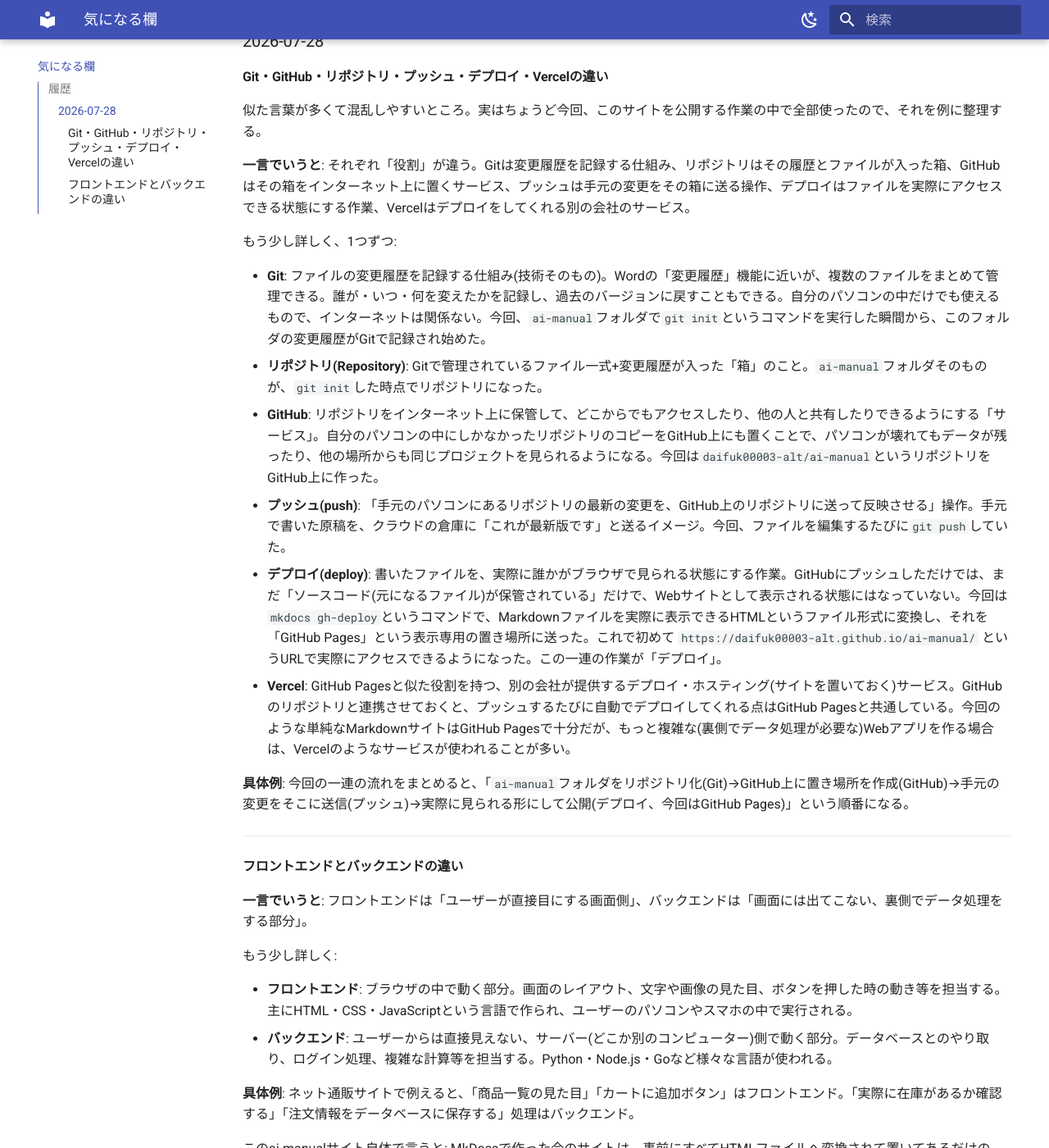
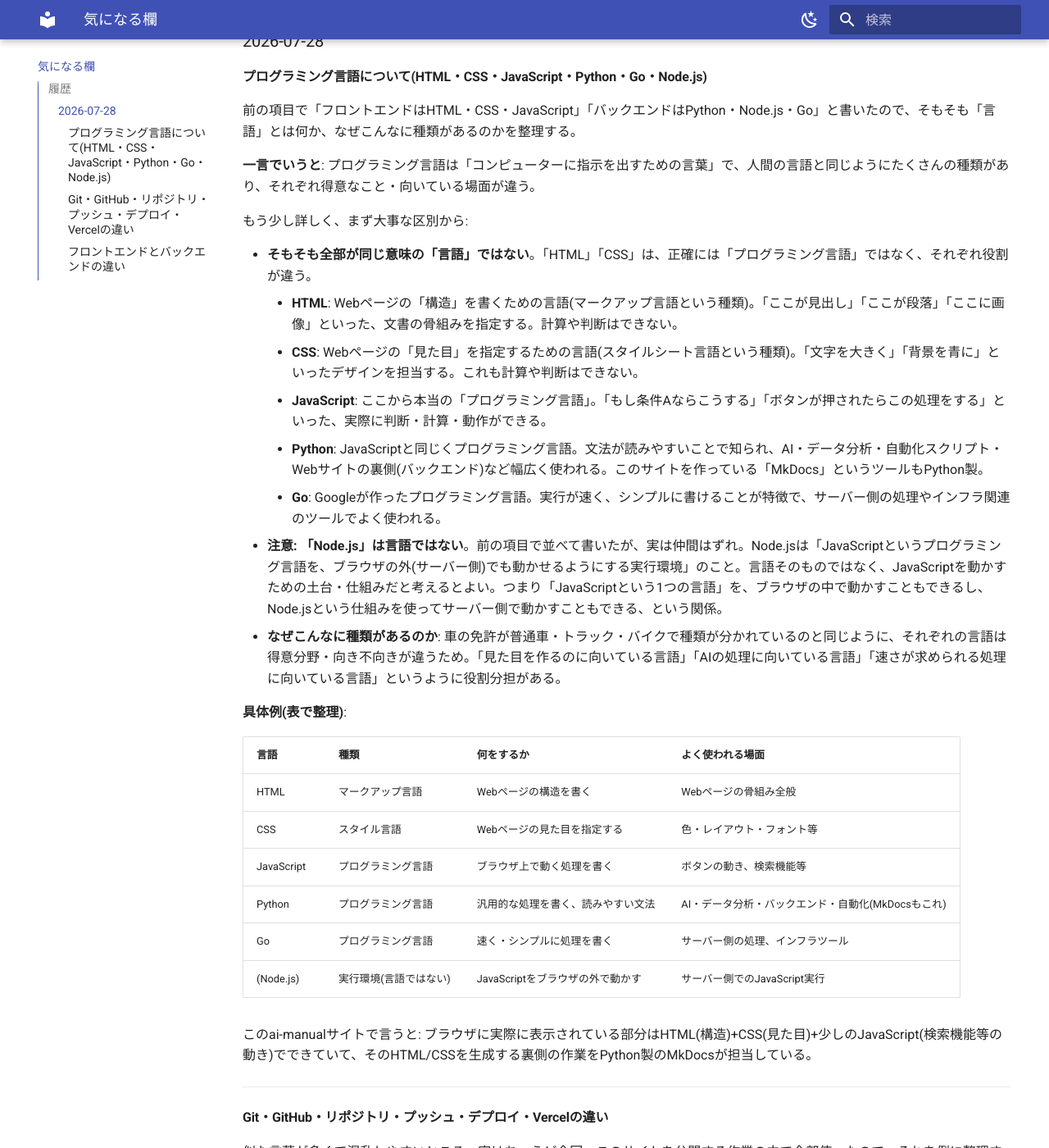
Before and after one commit to daifuk00003-alt/ai-manual, an MkDocs documentation site: the page built from docs/curious/index.md, in a window 1280 px wide and 1400 px high, scrolled down 501 px. Shown: the whole window at 82% size. Built offline with MkDocs 1.6.1 and Material for MkDocs 9.7.7, drawn with Linux system fonts in a browser that asks for light colours.

Commit message:
気になる欄に追記: プログラミング言語について(HTML/CSS/JavaScript/Python/Go/Node.js)
Co-Authored-By: Claude Sonnet 5 <noreply@anthropic.com>

```diff
--- a/docs/curious/index.md
+++ b/docs/curious/index.md
@@ -10,6 +10,38 @@
 ## 履歴
 
 ### 2026-07-28
+
+#### プログラミング言語について(HTML・CSS・JavaScript・Python・Go・Node.js)
+
+前の項目で「フロントエンドはHTML・CSS・JavaScript」「バックエンドはPython・Node.js・Go」と書いたので、そもそも「言語」とは何か、なぜこんなに種類があるのかを整理する。
+
+**一言でいうと**: プログラミング言語は「コンピューターに指示を出すための言葉」で、人間の言語と同じようにたくさんの種類があり、それぞれ得意なこと・向いている場面が違う。
+
+もう少し詳しく、まず大事な区別から:
+
+- **そもそも全部が同じ意味の「言語」ではない**。「HTML」「CSS」は、正確には「プログラミング言語」ではなく、それぞれ役割が違う。
+    - **HTML**: Webページの「構造」を書くための言語(マークアップ言語という種類)。「ここが見出し」「ここが段落」「ここに画像」といった、文書の骨組みを指定する。計算や判断はできない。
+    - **CSS**: Webページの「見た目」を指定するための言語(スタイルシート言語という種類)。「文字を大きく」「背景を青に」といったデザインを担当する。これも計算や判断はできない。
+    - **JavaScript**: ここから本当の「プログラミング言語」。「もし条件Aならこうする」「ボタンが押されたらこの処理をする」といった、実際に判断・計算・動作ができる。
+    - **Python**: JavaScriptと同じくプログラミング言語。文法が読みやすいことで知られ、AI・データ分析・自動化スクリプト・Webサイトの裏側(バックエンド)など幅広く使われる。このサイトを作っている「MkDocs」というツールもPython製。
+    - **Go**: Googleが作ったプログラミング言語。実行が速く、シンプルに書けることが特徴で、サーバー側の処理やインフラ関連のツールでよく使われる。
+- **注意: 「Node.js」は言語ではない**。前の項目で並べて書いたが、実は仲間はずれ。Node.jsは「JavaScriptというプログラミング言語を、ブラウザの外(サーバー側)でも動かせるようにする実行環境」のこと。言語そのものではなく、JavaScriptを動かすための土台・仕組みだと考えるとよい。つまり「JavaScriptという1つの言語」を、ブラウザの中で動かすこともできるし、Node.jsという仕組みを使ってサーバー側で動かすこともできる、という関係。
+- **なぜこんなに種類があるのか**: 車の免許が普通車・トラック・バイクで種類が分かれているのと同じように、それぞれの言語は得意分野・向き不向きが違うため。「見た目を作るのに向いている言語」「AIの処理に向いている言語」「速さが求められる処理に向いている言語」というように役割分担がある。
+
+**具体例(表で整理)**:
+
+| 言語 | 種類 | 何をするか | よく使われる場面 |
+|---|---|---|---|
+| HTML | マークアップ言語 | Webページの構造を書く | Webページの骨組み全般 |
+| CSS | スタイル言語 | Webページの見た目を指定する | 色・レイアウト・フォント等 |
+| JavaScript | プログラミング言語 | ブラウザ上で動く処理を書く | ボタンの動き、検索機能等 |
+| Python | プログラミング言語 | 汎用的な処理を書く、読みやすい文法 | AI・データ分析・バックエンド・自動化(MkDocsもこれ) |
+| Go | プログラミング言語 | 速く・シンプルに処理を書く | サーバー側の処理、インフラツール |
+| (Node.js) | 実行環境(言語ではない) | JavaScriptをブラウザの外で動かす | サーバー側でのJavaScript実行 |
+
+このai-manualサイトで言うと: ブラウザに実際に表示されている部分はHTML(構造)+CSS(見た目)+少しのJavaScript(検索機能等の動き)でできていて、そのHTML/CSSを生成する裏側の作業をPython製のMkDocsが担当している。
+
+---
 
 #### Git・GitHub・リポジトリ・プッシュ・デプロイ・Vercelの違い
 
```
